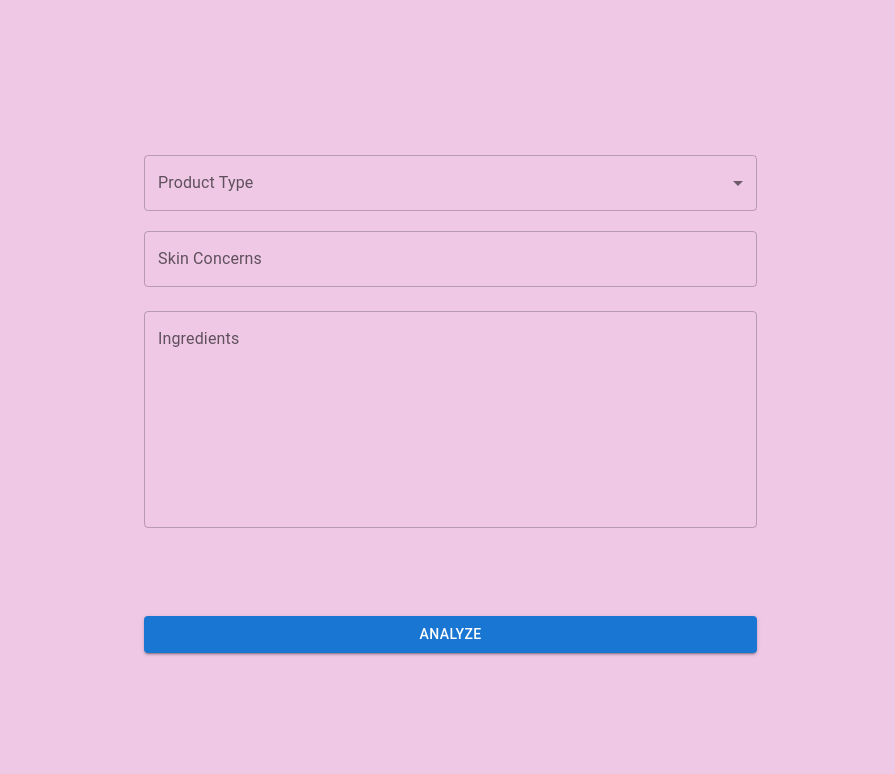
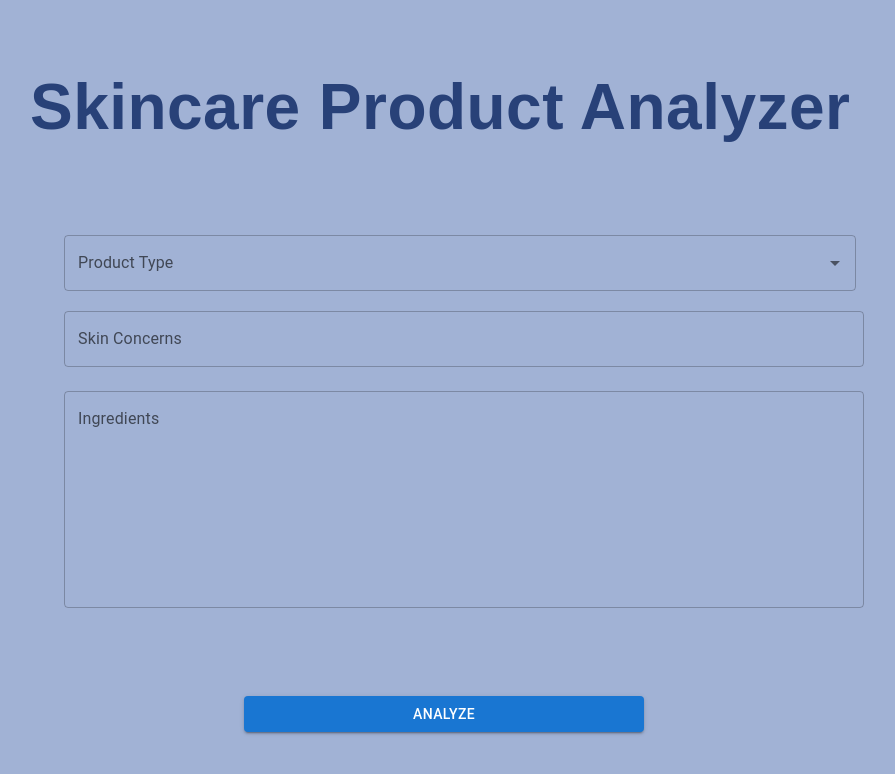
Before and after one commit to lanasanad/skincare-checker, a React (Vite) app: page / in a window 1280 px wide. Shown: the top 774 px of the page, without its empty margins (320-1215 px from the left). Built offline with nearby package versions, Linux system fonts and the light colour scheme.

Commit message:
menu scroll and search function added

```diff
--- a/src/App.css
+++ b/src/App.css
@@ -1,3 +1,3 @@
 body {
-  background-color: #efc8e6;
+  background-color: #a1b2d5;
 }
--- a/src/App.tsx
+++ b/src/App.tsx
@@ -1,12 +1,18 @@
 import React, { useState } from 'react';
-import {TextField, Box, Select, MenuItem, FormControl, InputLabel, Button, Typography, Container } from '@mui/material';
+import { TextField, Box, Autocomplete, Button, Typography, Container } from '@mui/material';
 import './App.css';
 
 function App() {
-  const [productType, setProductType] = useState<string>("");
+  const [productType, setProductType] = useState<string | null>(null);
   const [ingredients, setIngredients] = useState<string>("");
   const [skinConcerns, setSkinConcerns] = useState<string>("");
   const [response, setResponse] = useState<string>("");
+
+  const productTypes = [
+    "Face Wash", "Cleanser", "Cleansing Balm", "Cleansing Oil","Foaming Cleanser","Oil Cleanser", "Gel Cleanser","Eye Cream", "Moisturizer", "Night Cream",
+    "Tinted Moisturizer","Lip Balm", "Lip Mask", "Lip Oil","Chemical Exfoliator", "Peel", "Physical Exfoliator / Scrub","Mask","Clay Mask",
+    "Sheet Mask", "Sleeping Mask","Makeup Remover", "Micellar Water", "Face Mist", "Face Oil", "Serum", "Toner","Spot Treatment","Sunscreen"
+  ];
 
   async function callBackendAPI() {
     console.log("Calling the backend API");
@@ -24,28 +30,38 @@ function App() {
   }
 
   return (
-    <Container maxWidth='xl'>
-      <Box sx={{ height: '100', paddingLeft: 55 }}>
-        <FormControl fullWidth margin="dense" variant="outlined">
-          <InputLabel id="product-type-label">Product Type</InputLabel>
-          <Select
-            labelId="product-type-label"
-            id="product-type"
+    <><Typography
+      variant="h4"
+      component="h1"
+      gutterBottom
+      sx={{
+        fontFamily: 'sans-serif',
+        fontSize: '400%',
+        color: '#284178',
+        marginLeft: '350px',
+        fontWeight: 'bold',
+      }}
+    >
+      Skincare Product Analyzer
+    </Typography><Container>
+        <Box sx={{ marginLeft: 45, marginTop: 10 }}>
+          <Autocomplete
             value={productType}
-            onChange={(e) => setProductType(e.target.value)}
-            label="Product Type"
-          >
-
-          </Select>
-        </FormControl>
+            onChange={(event, newValue) => setProductType(newValue)}
+            options={productTypes}
+            renderInput={(params) => (
+              <TextField {...params} label="Product Type" variant="outlined" margin="dense" />
+            )}
+            ListboxProps={{ style: { maxHeight: '200px' } }} // Set the max height for scroll
+          />
           <TextField
             fullWidth
             label="Skin Concerns"
             variant="outlined"
             margin="normal"
+            sx={{ width: '800px' }}
             value={skinConcerns}
-          onChange={(e) => setSkinConcerns(e.target.value)}
-        />
+            onChange={(e) => setSkinConcerns(e.target.value)} />
           <TextField
             fullWidth
             multiline
@@ -53,13 +69,14 @@ return (
             label="Ingredients"
             variant="outlined"
             margin="normal"
+            sx={{ width: '800px' }}
             value={ingredients}
             onChange={(e) => setIngredients(e.target.value)} />
           <Button
             variant='contained'
             fullWidth
             onClick={callBackendAPI}
-            sx={{ mt: 10 }}
+            sx={{ mt: 10, width: '400px', marginLeft: "180px" }}
           >
             Analyze
           </Button>
@@ -69,7 +86,8 @@ return (
             </Typography>
           )}
         </Box>
-      </Container>
+      </Container></>
+
   );
 }
 
```
Lines whose indentation alone changed are shown as unchanged.
